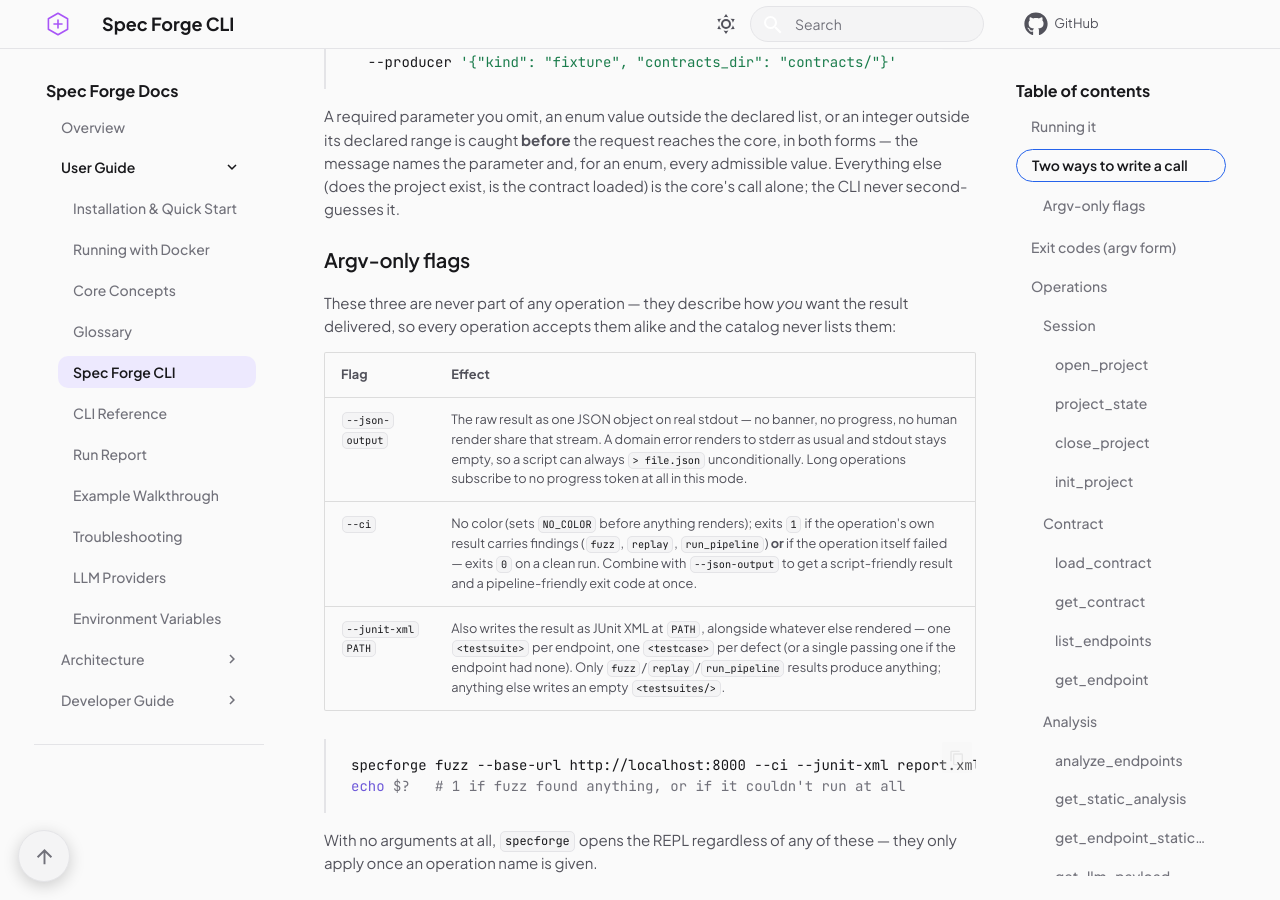
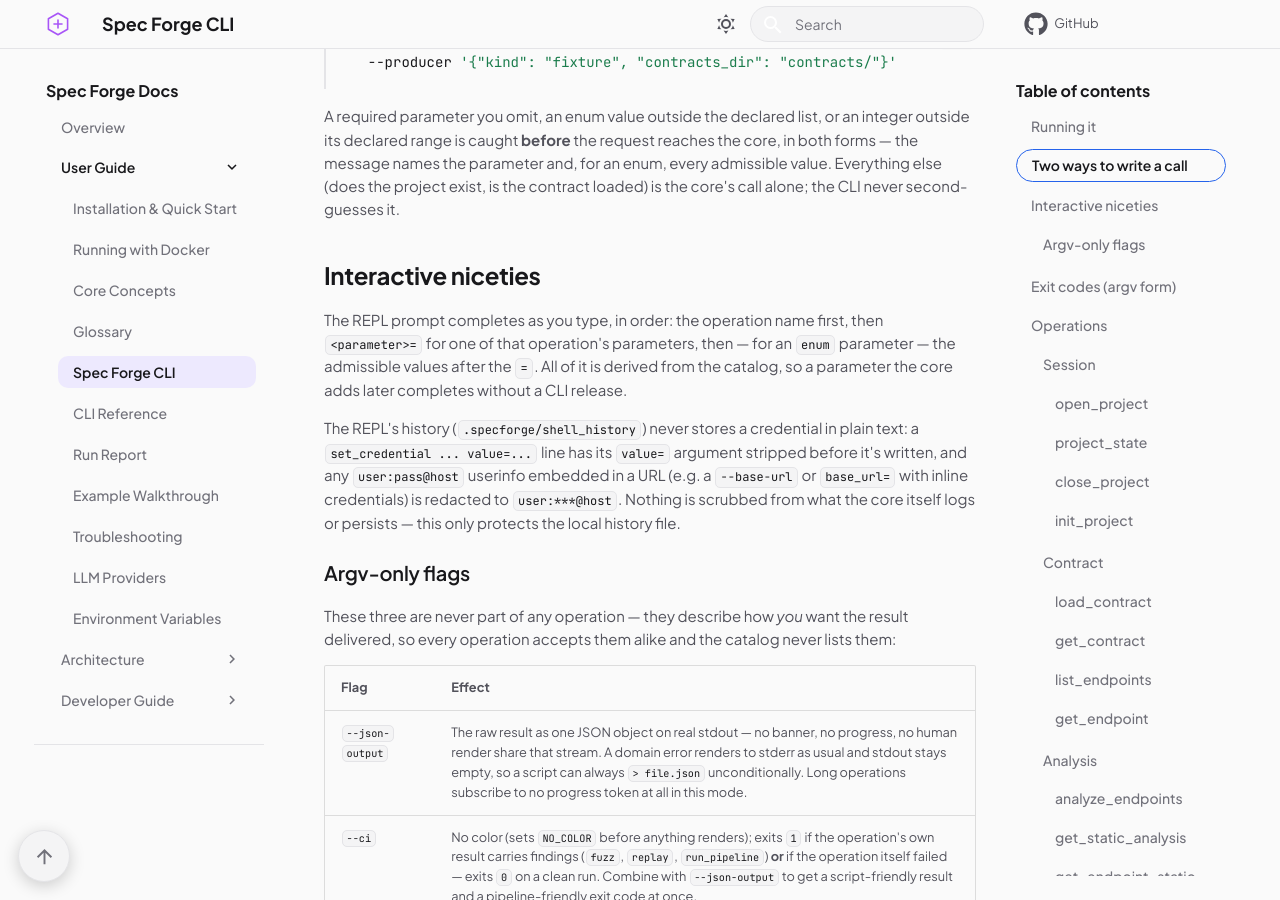
Before and after one commit to Spec-Forge-Testing/specforge-docs, an MkDocs documentation site: the page built from docs/user-guide/specforge-cli.md, in a window 1280 px wide and 900 px high, scrolled down 1382 px. Built offline with MkDocs 1.6.1 and Material for MkDocs 9.7.7, drawn with Linux system fonts in a browser that asks for light colours; comment, search, counter and statistics services are not loaded.

Commit message:
docs(cli): add REPL completion and history notes

```diff
--- a/docs/user-guide/specforge-cli.md
+++ b/docs/user-guide/specforge-cli.md
@@ -71,6 +71,20 @@ integer outside its declared range is caught **before** the request reaches
 the core, in both forms — the message names the parameter and, for an enum,
 every admissible value. Everything else (does the project exist, is the
 contract loaded) is the core's call alone; the CLI never second-guesses it.
+
+## Interactive niceties
+
+The REPL prompt completes as you type, in order: the operation name first, then
+`<parameter>=` for one of that operation's parameters, then — for an `enum`
+parameter — the admissible values after the `=`. All of it is derived from the
+catalog, so a parameter the core adds later completes without a CLI release.
+
+The REPL's history (`.specforge/shell_history`) never stores a credential in
+plain text: a `set_credential ... value=...` line has its `value=` argument
+stripped before it's written, and any `user:pass@host` userinfo embedded in a
+URL (e.g. a `--base-url` or `base_url=` with inline credentials) is redacted to
+`user:***@host`. Nothing is scrubbed from what the core itself logs or
+persists — this only protects the local history file.
 
 ### Argv-only flags
 
```
